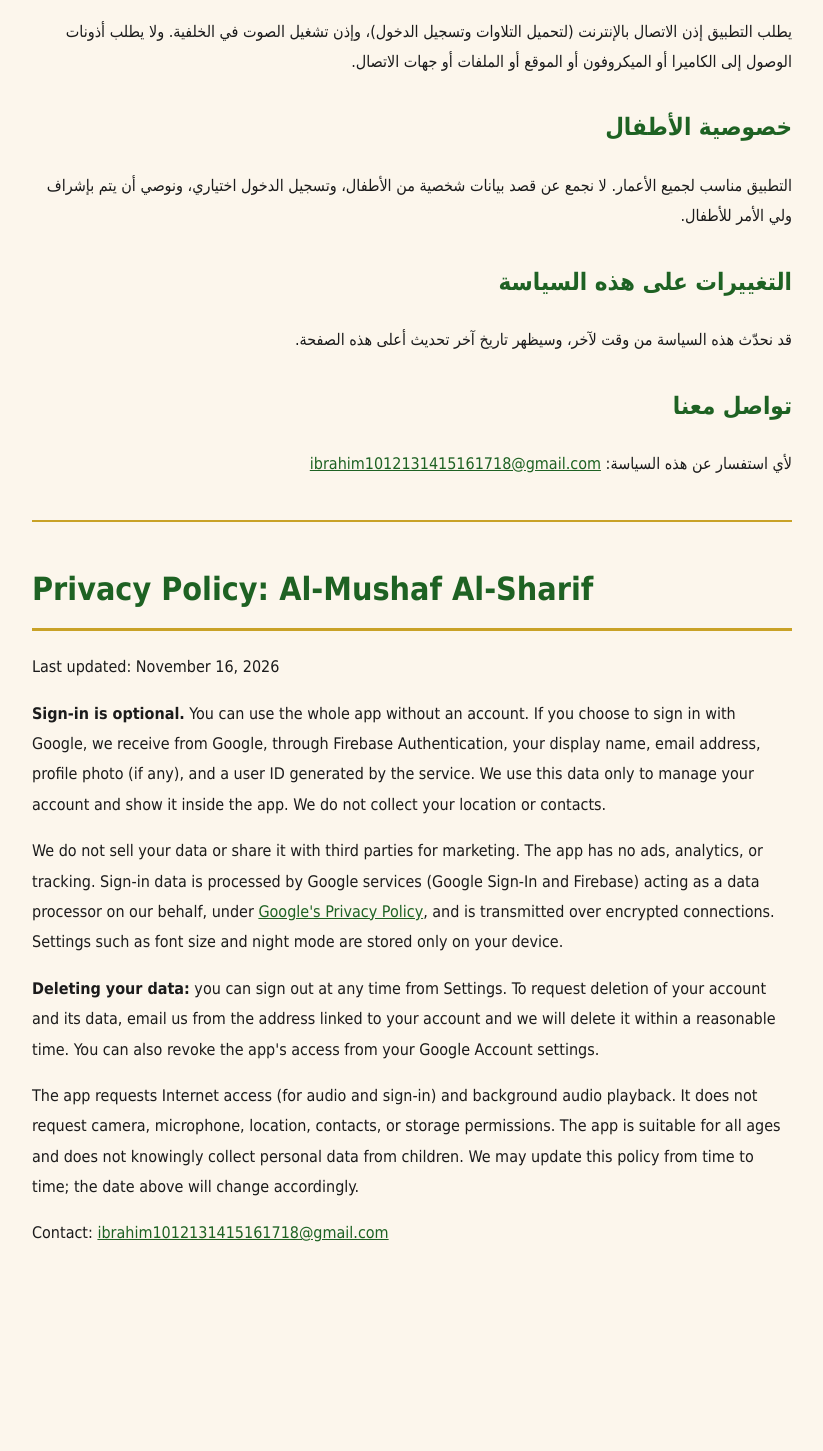
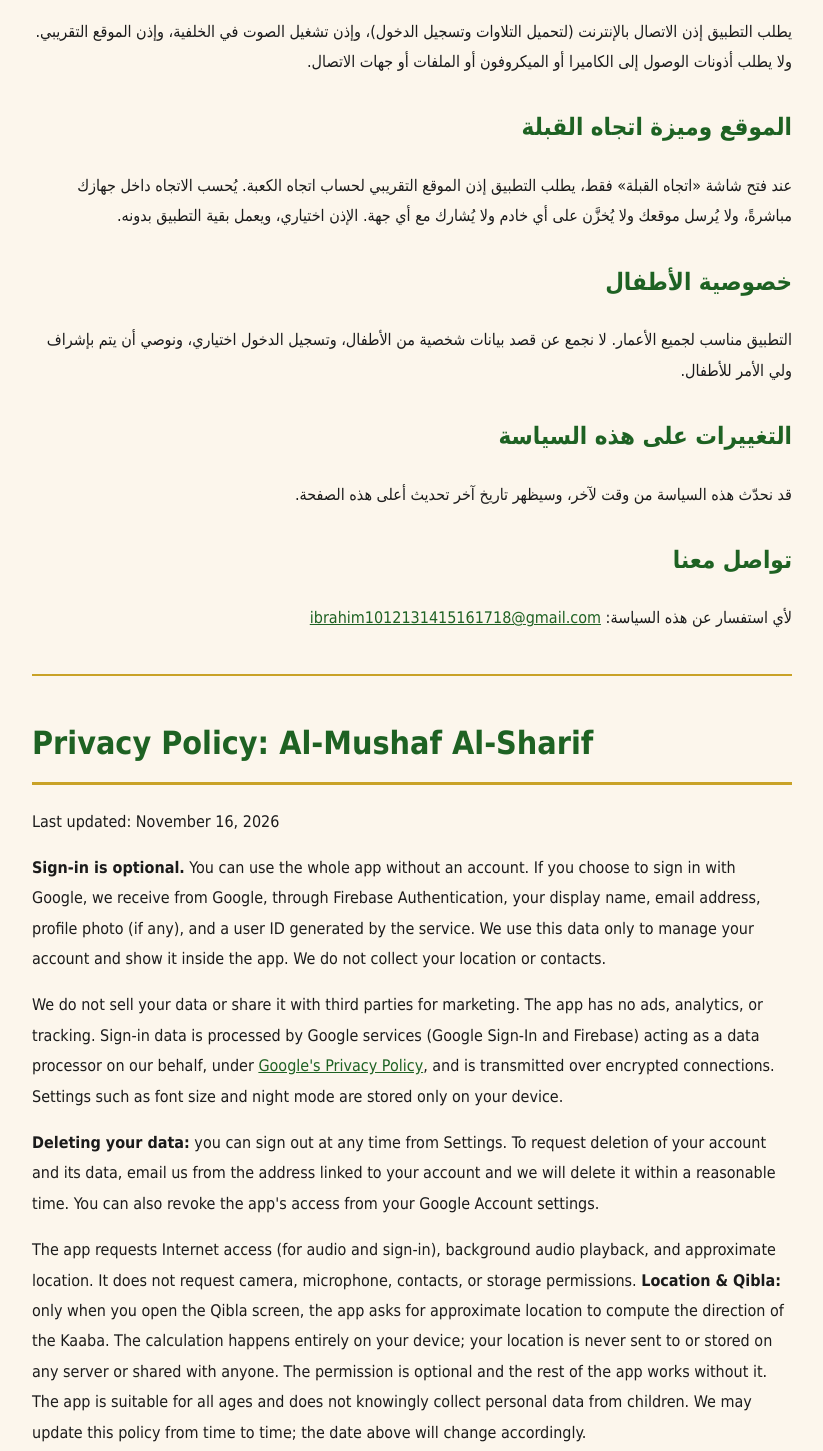
Before and after one commit to ibrahim9696h-ai/quran-privacy, a plain HTML site: page index.html in a window 1280 px wide. Shown: the part 1262-2713 px from the top of the page, without its empty margins (228-1051 px from the left). Before the commit the page ends 2551 px from the top, so only its background shows below. Drawn offline with Linux system fonts and the light colour scheme.

Commit message:
Update index.html

```diff
--- a/index.html
+++ b/index.html
@@ -39,7 +39,10 @@ a{color:#1e6223}
 <p>يمكنك تسجيل الخروج في أي وقت من شاشة الإعدادات. ولطلب حذف حسابك وجميع بياناته من خدماتنا، راسلنا على البريد الإلكتروني أدناه من نفس البريد المسجّل في الحساب، وسنحذفها خلال مدة معقولة. كما يمكنك إزالة صلاحية دخول التطبيق إلى حسابك من إعدادات حساب جوجل.</p>
 
 <h2>الأذونات</h2>
-<p>يطلب التطبيق إذن الاتصال بالإنترنت (لتحميل التلاوات وتسجيل الدخول)، وإذن تشغيل الصوت في الخلفية. ولا يطلب أذونات الوصول إلى الكاميرا أو الميكروفون أو الموقع أو الملفات أو جهات الاتصال.</p>
+<p>يطلب التطبيق إذن الاتصال بالإنترنت (لتحميل التلاوات وتسجيل الدخول)، وإذن تشغيل الصوت في الخلفية، وإذن الموقع التقريبي. ولا يطلب أذونات الوصول إلى الكاميرا أو الميكروفون أو الملفات أو جهات الاتصال.</p>
+
+<h2>الموقع وميزة اتجاه القبلة</h2>
+<p>عند فتح شاشة «اتجاه القبلة» فقط، يطلب التطبيق إذن الموقع التقريبي لحساب اتجاه الكعبة. يُحسب الاتجاه داخل جهازك مباشرةً، ولا يُرسل موقعك ولا يُخزَّن على أي خادم ولا يُشارك مع أي جهة. الإذن اختياري، ويعمل بقية التطبيق بدونه.</p>
 
 <h2>خصوصية الأطفال</h2>
 <p>التطبيق مناسب لجميع الأعمار. لا نجمع عن قصد بيانات شخصية من الأطفال، وتسجيل الدخول اختياري، ونوصي أن يتم بإشراف ولي الأمر للأطفال.</p>
@@ -56,7 +59,7 @@ a{color:#1e6223}
 <p><strong>Sign-in is optional.</strong> You can use the whole app without an account. If you choose to sign in with Google, we receive from Google, through Firebase Authentication, your display name, email address, profile photo (if any), and a user ID generated by the service. We use this data only to manage your account and show it inside the app. We do not collect your location or contacts.</p>
 <p>We do not sell your data or share it with third parties for marketing. The app has no ads, analytics, or tracking. Sign-in data is processed by Google services (Google Sign-In and Firebase) acting as a data processor on our behalf, under <a href="https://policies.google.com/privacy">Google's Privacy Policy</a>, and is transmitted over encrypted connections. Settings such as font size and night mode are stored only on your device.</p>
 <p><strong>Deleting your data:</strong> you can sign out at any time from Settings. To request deletion of your account and its data, email us from the address linked to your account and we will delete it within a reasonable time. You can also revoke the app's access from your Google Account settings.</p>
-<p>The app requests Internet access (for audio and sign-in) and background audio playback. It does not request camera, microphone, location, contacts, or storage permissions. The app is suitable for all ages and does not knowingly collect personal data from children. We may update this policy from time to time; the date above will change accordingly.</p>
+<p>The app requests Internet access (for audio and sign-in), background audio playback, and approximate location. It does not request camera, microphone, contacts, or storage permissions. <strong>Location &amp; Qibla:</strong> only when you open the Qibla screen, the app asks for approximate location to compute the direction of the Kaaba. The calculation happens entirely on your device; your location is never sent to or stored on any server or shared with anyone. The permission is optional and the rest of the app works without it. The app is suitable for all ages and does not knowingly collect personal data from children. We may update this policy from time to time; the date above will change accordingly.</p>
 <p>Contact: <a href="mailto:ibrahim1012131415161718@gmail.com">ibrahim1012131415161718@gmail.com</a></p>
 </div>
 </body>
```
